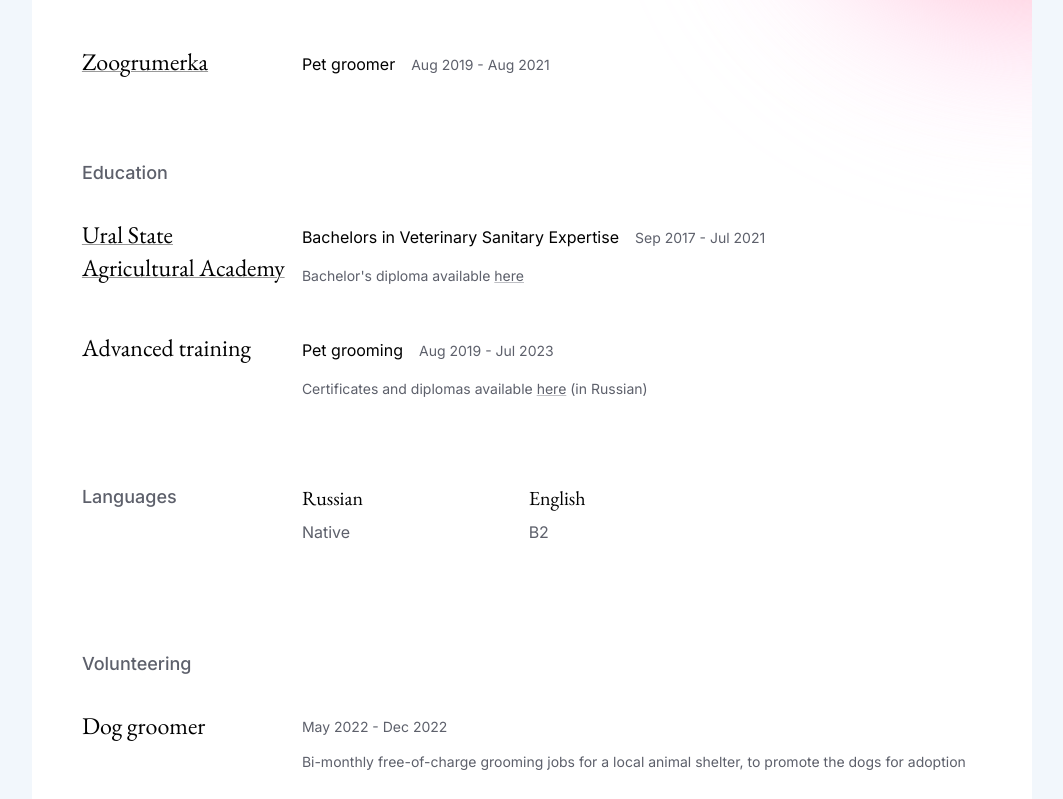
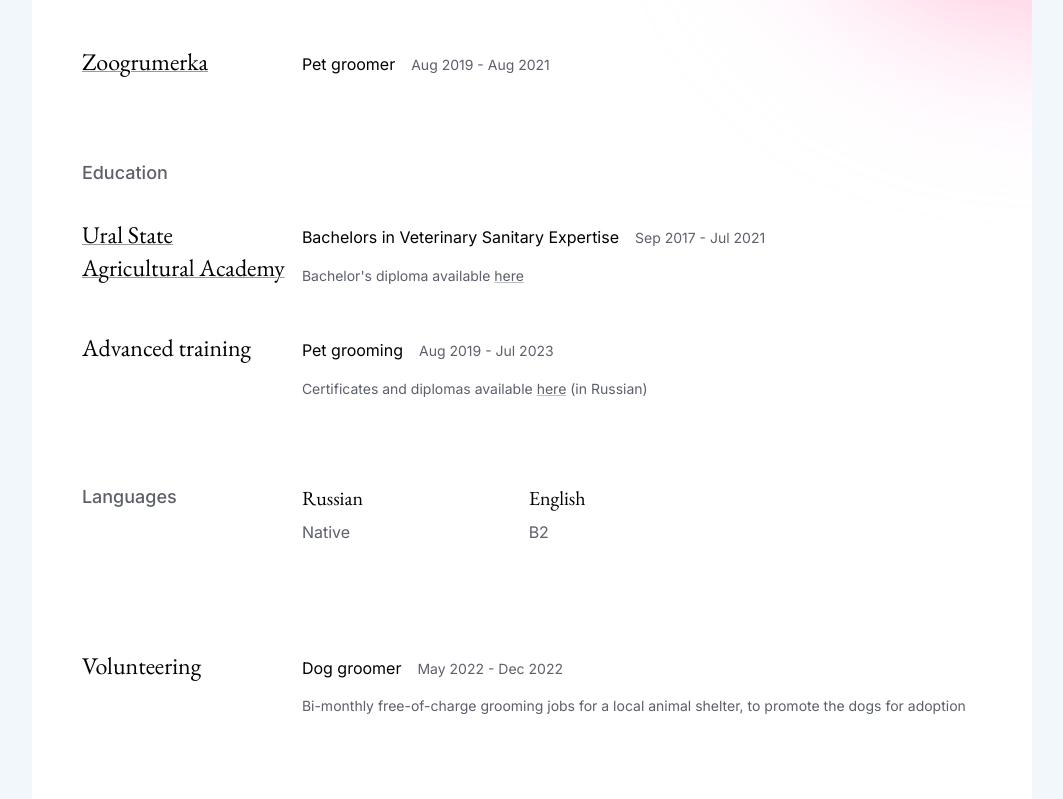
Before and after one commit to MonstraG/my-page, a Next.js app: page /ksesha-cuts in a window 1280 px wide. Shown: the part 615-1414 px from the top of the page, without its empty margins (108-1171 px from the left). Built offline with nearby package versions, Linux system fonts and the light colour scheme.

Commit message:
refactor: extract Workplace component

```diff
--- /dev/null
+++ b/src/app/ksesha-cuts/Workplace.module.css
@@ -0,0 +1,32 @@
+.container {
+  min-width: 0;
+  margin: 0 0 32px;
+  display: flex;
+}
+
+.title {
+  font-family: var(--font-ebGaramond), sans-serif;
+  font-weight: 400;
+  line-height: 1.35;
+  font-size: 24px;
+  flex-shrink: 0;
+  flex-grow: 0;
+  width: 220px;
+  padding-right: 16px;
+  margin: 0 0 10px;
+}
+
+.positionSection {
+  display: flex;
+  flex-wrap: wrap;
+  margin: 0;
+  padding-top: 6px;
+  align-items: baseline;
+}
+
+.positionName {
+  line-height: 1.6;
+  font-weight: 400;
+  font-size: 16px;
+  padding-right: 16px;
+}
--- /dev/null
+++ b/src/app/ksesha-cuts/Workplace.tsx
@@ -0,0 +1,23 @@
+import workplaceStyles from "@/app/ksesha-cuts/Workplace.module.css";
+import styles from "@/app/ksesha-cuts/page.module.css";
+import { FC, ReactNode } from "react";
+
+type Props = {
+	workplace: ReactNode;
+	position: string;
+	period: string;
+	description?: ReactNode;
+};
+
+export const Workplace: FC<Props> = ({ workplace, position, period, description }) => (
+	<div className={workplaceStyles.container}>
+		<h3 className={`${workplaceStyles.title} ${styles.primary}`}>{workplace}</h3>
+		<div>
+			<div className={workplaceStyles.positionSection}>
+				<div className={workplaceStyles.positionName}>{position}</div>
+				<div className={styles.secondary}>{period}</div>
+			</div>
+			{description && <p className={styles.secondary}>{description}</p>}
+		</div>
+	</div>
+);
--- a/src/app/ksesha-cuts/page.module.css
+++ b/src/app/ksesha-cuts/page.module.css
@@ -161,33 +161,6 @@ a.secondary:hover {
   margin-bottom: 70px;
 }
 
-.workplaceContainer {
-  min-width: 0;
-  margin: 0 0 32px;
-  display: flex;
-}
-
-.workplaceTitle {
-  font-family: var(--font-ebGaramond), sans-serif;
-  font-weight: 400;
-  line-height: 1.35;
-  font-size: 24px;
-  flex-shrink: 0;
-  flex-grow: 0;
-  width: 220px;
-  padding-right: 16px;
-  margin: 0 0 10px;
-}
-
-.workplacePositionSection {
-  min-width: 0;
-  display: flex;
-  flex-wrap: wrap;
-  margin: 0;
-  padding-top: 6px;
-  align-items: baseline;
-}
-
 .gradientContainer {
   position: relative;
 }
@@ -212,13 +185,6 @@ a.secondary:hover {
   height: 300px;
   top: 0;
   background-color: #ffe9be;
-}
-
-.positionNameTwo {
-  line-height: 1.6;
-  font-weight: 400;
-  font-size: 16px;
-  padding-right: 16px;
 }
 
 .languagesContent {
--- a/src/app/ksesha-cuts/page.tsx
+++ b/src/app/ksesha-cuts/page.tsx
@@ -2,6 +2,7 @@ import styles from "./page.module.css";
 import { NextPage } from "next";
 import Image from "next/image";
 import { EB_Garamond } from "next/font/google";
+import { Workplace } from "@/app/ksesha-cuts/Workplace";
 
 export const metadata = {
 	title: "Ksenia Smetanina | Pet groomer",
@@ -103,101 +104,80 @@ const MyCvPage: NextPage = () => (
 		</section>
 		<section className={styles.section}>
 			<h2 className={styles.sectionHeader}>Work Experience</h2>
-			<div className={styles.workplaceContainer}>
-				<h3 className={`${styles.workplaceTitle} ${styles.primary}`}>
+			<Workplace
+				workplace={
 					<a
 						href="https://www.urbandogekb.ru/"
 						target="_blank"
 						rel="noopener noreferrer nofollow ugc"
-						className={styles.workplaceLink}
 					>
 						Urbandog
 					</a>
-				</h3>
-				<div>
-					<div className={styles.workplacePositionSection}>
-						<div className={styles.positionNameTwo}>Pet groomer</div>
-						<div className={styles.secondary}>Sep 2021 - Jul 2023</div>
-					</div>
-					<p className={styles.secondary}>
-						Worked as a pet groomer, with 157 out of 162 five-star reviews. Specialized
-						in hand stripping and cats. Started giving grooming lessons on behalf of the
-						company. I&apos;ve taught stripping to 20+ students. Supervised short-term
-						internship of 50+ students.
-					</p>
-				</div>
-			</div>
-			<div className={styles.workplaceContainer}>
-				<h3 className={`${styles.workplaceTitle} ${styles.primary}`}>
+				}
+				position="Pet groomer"
+				period="Sep 2021 - Jul 2023"
+				description="Worked as a pet groomer, with 157 out of 162 five-star reviews. Specialized in hand stripping and cats. Started giving grooming lessons on behalf of the company. I've taught stripping to 20+ students. Supervised short-term internship of 50+ students."
+			/>
+			<Workplace
+				workplace={
 					<a
 						href="https://www.instagram.com/zoogrumerka"
 						target="_blank"
 						rel="noopener noreferrer nofollow ugc"
-						className={styles.workplaceLink}
 					>
 						Zoogrumerka
 					</a>
-				</h3>
-				<div className={styles.workplacePositionSection}>
-					<div className={styles.positionNameTwo}>Pet groomer</div>
-					<div className={styles.secondary}>Aug 2019 - Aug 2021</div>
-				</div>
-			</div>
+				}
+				position="Pet groomer"
+				period="Aug 2019 - Aug 2021"
+			/>
 		</section>
 		<section className={styles.section}>
 			<h2 className={styles.sectionHeader}>Education</h2>
-			<div className={styles.workplaceContainer}>
-				<h3 className={`${styles.workplaceTitle} ${styles.primary}`}>
+			<Workplace
+				workplace={
 					<a
 						href="https://urgau.ru/"
 						target="_blank"
 						rel="noopener noreferrer nofollow ugc"
-						className={styles.workplaceLink}
 					>
 						Ural State Agricultural Academy
 					</a>
-				</h3>
-				<div>
-					<div className={styles.workplacePositionSection}>
-						<div className={styles.positionNameTwo}>
-							Bachelors in Veterinary Sanitary Expertise
-						</div>
-						<div className={styles.secondary}>Sep 2017 - Jul 2021</div>
-					</div>
-					<p className={styles.secondary}>
+				}
+				position="Bachelors in Veterinary Sanitary Expertise"
+				period="Sep 2017 - Jul 2021"
+				description={
+					<>
 						Bachelor&apos;s diploma available{" "}
 						<a
 							href="https://drive.google.com/drive/folders/1sGF_raOxheqsAPIAuuyM23mCLxoBX_6j?usp=drive_link"
 							target="_blank"
 							rel="noopener noreferrer nofollow ugc"
-							className={styles.workplaceLink}
 						>
 							here
 						</a>
-					</p>
-				</div>
-			</div>
-			<div className={styles.workplaceContainer}>
-				<h3 className={`${styles.workplaceTitle} ${styles.primary}`}>Advanced training</h3>
-				<div>
-					<div className={styles.workplacePositionSection}>
-						<div className={styles.positionNameTwo}>Pet grooming</div>
-						<div className={styles.secondary}>Aug 2019 - Jul 2023</div>
-					</div>
-					<p className={styles.secondary}>
+					</>
+				}
+			/>
+
+			<Workplace
+				workplace="Advanced training"
+				position="Pet grooming"
+				period="Aug 2019 - Jul 2023"
+				description={
+					<>
 						Certificates and diplomas available{" "}
 						<a
 							href="https://drive.google.com/drive/folders/1FcHR5Ix4sc2b1J8-l8j5q8x4pEEj03OF"
 							target="_blank"
 							rel="noopener noreferrer nofollow ugc"
-							className={styles.workplaceLink}
 						>
 							here
 						</a>{" "}
 						(in Russian)
-					</p>
-				</div>
-			</div>
+					</>
+				}
+			/>
 		</section>
 		<section className={styles.sectionWithInlineContent}>
 			<h2 className={styles.sectionHeader}>Languages</h2>
@@ -215,19 +195,12 @@ const MyCvPage: NextPage = () => (
 			</div>
 		</section>
 		<section className={styles.section}>
-			<h2 className={styles.sectionHeader}>Volunteering</h2>
-			<div className={styles.workplaceContainer}>
-				<h3 className={`${styles.workplaceTitle} ${styles.primary}`}>Dog groomer</h3>
-				<div>
-					<div className={styles.workplacePositionSection}>
-						<div className={styles.secondary}>May 2022 - Dec 2022</div>
-					</div>
-					<p className={styles.secondary}>
-						Bi-monthly free-of-charge grooming jobs for a local animal shelter, to
-						promote the dogs for adoption
-					</p>
-				</div>
-			</div>
+			<Workplace
+				workplace="Volunteering"
+				position="Dog groomer"
+				period="May 2022 - Dec 2022"
+				description="Bi-monthly free-of-charge grooming jobs for a local animal shelter, to promote the dogs for adoption"
+			/>
 		</section>
 	</div>
 );
```
